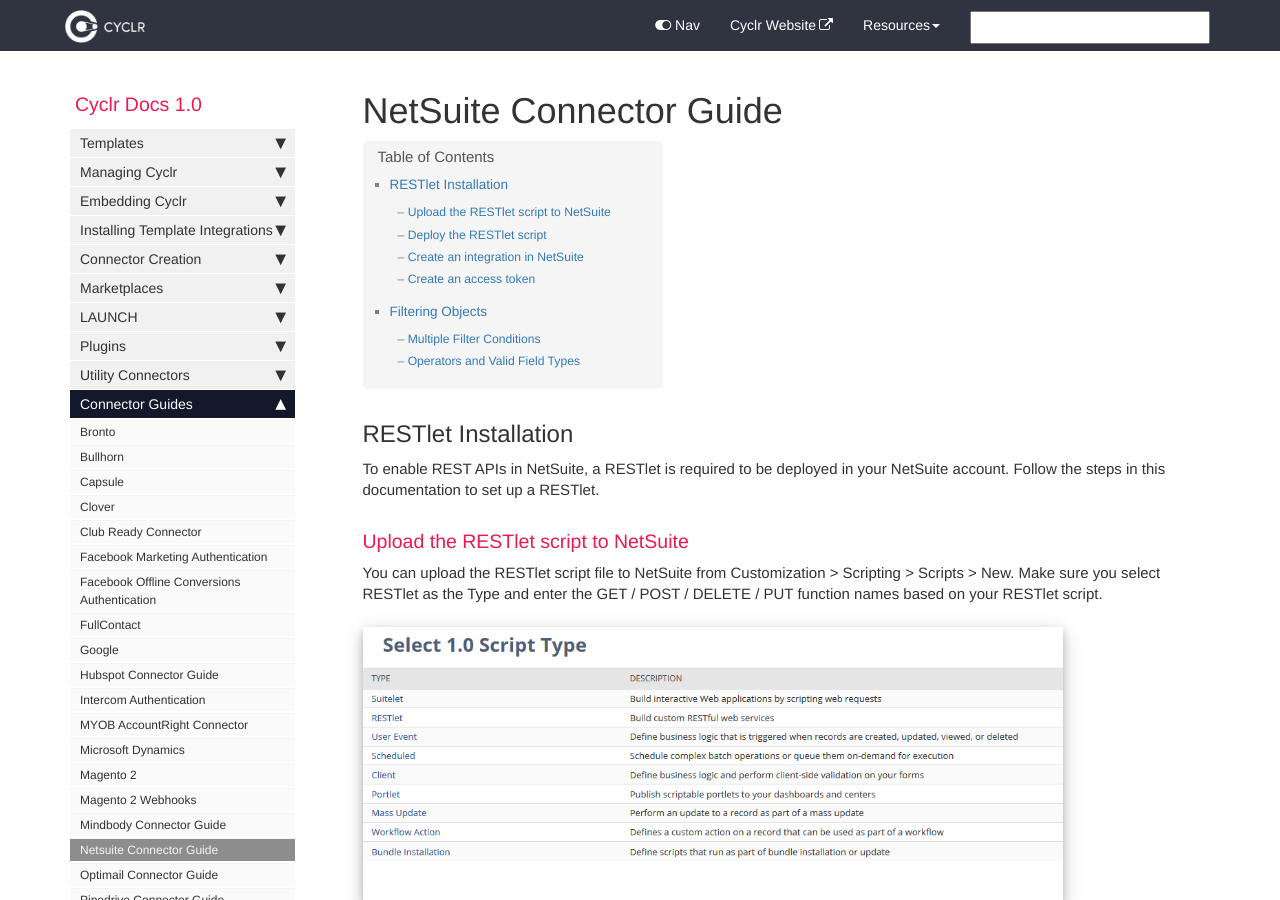
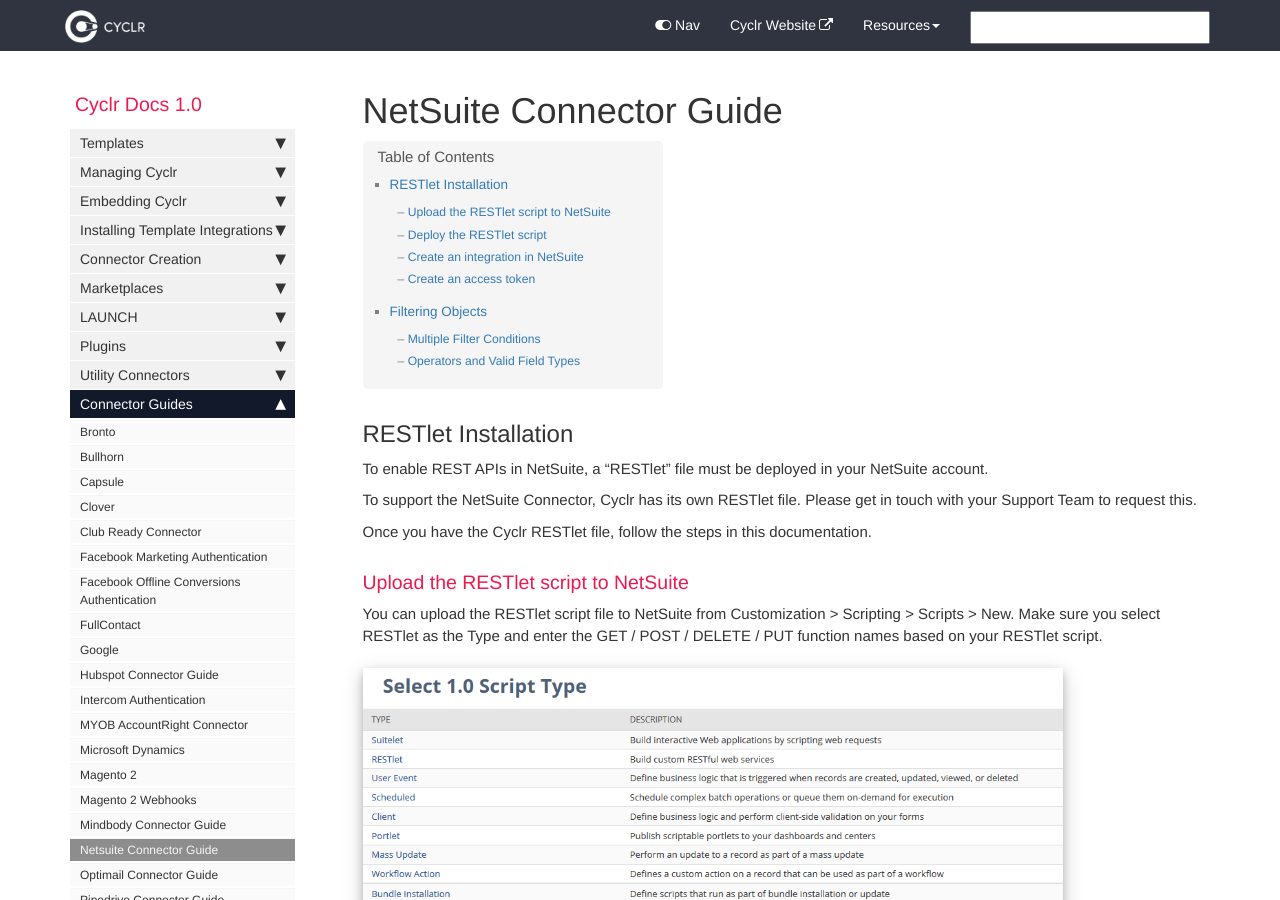
Before and after one commit to sneakysneak/docs, a Jekyll site: the page built from pages/connector-authentication/netsuite.md, in a window 1280 px wide and 900 px high. Built offline with Jekyll 4.4.1, drawn with Linux system fonts in a browser that asks for light colours; nearby versions of some CDN libraries; comment, search, counter and statistics services are not loaded.

Commit message:
Mentioned how to get RESTlet file from us.

```diff
--- a/pages/connector-authentication/netsuite.md
+++ b/pages/connector-authentication/netsuite.md
@@ -7,7 +7,11 @@ tags: [connector]
 
 ## RESTlet Installation
 
-To enable REST APIs in NetSuite, a RESTlet is required to be deployed in your NetSuite account. Follow the steps in this documentation to set up a RESTlet.
+To enable REST APIs in NetSuite, a "RESTlet" file must be deployed in your NetSuite account.
+
+To support the NetSuite Connector, Cyclr has its own RESTlet file.  Please get in touch with your Support Team to request this.
+
+Once you have the Cyclr RESTlet file, follow the steps in this documentation.
 
 ### Upload the RESTlet script to NetSuite
 
```
